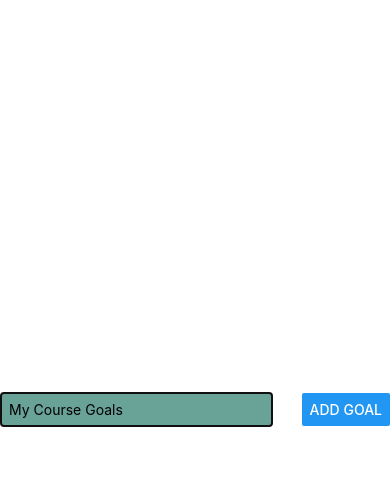
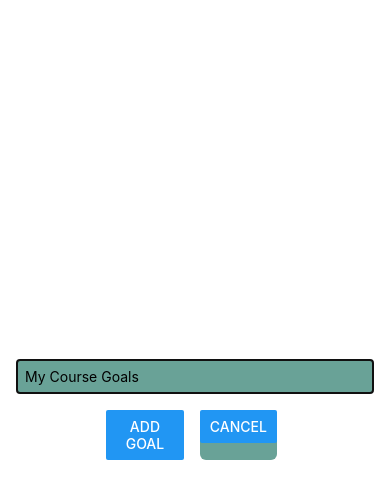
Before and after one commit to samlee088/rn-toDo-List, a React Native app: screen / in a window 390 px wide. Both pictures are taken after a click on the button "ADD NEW GOAL". Shown: the top 498 px of the page. Built offline with nearby package versions, Linux system fonts and the light colour scheme.

Commit message:
styling of modal buttons and layout

```diff
--- a/components/GoalInput.js
+++ b/components/GoalInput.js
@@ -24,11 +24,16 @@ function GoalInput(props) {
                 onChangeText = {goalInputHandler}
                 value = {enteredGoalText}
                 />
-                <View >
-                    <Button
+                <View style = {styles.buttonContainer} >
+                    <View style = {styles.button}>
+                        <Button
                         title = 'Add Goal'
                         onPress = {addGoalHandler}
-                    />
+                        />
+                    </View>
+                    <View style = {styles.button}>
+                        <Button title = 'Cancel' />
+                    </View>
                 </View>
             </View>
         </Modal>
@@ -42,22 +47,33 @@ const styles = StyleSheet.create({
 
     inputContainer: {
       flex: 1,
-      flexDirection: 'row',
-      justifyContent: 'space-between',
+      flexDirection: 'column',
+      justifyContent: 'center',
       alignItems: 'center',
       marginBottom: 24,
       borderBottomWidth: 1,
       borderBottomColor: '#cccccc',
+      padding: 16,
 
     },
     textInput: {
       borderWidth: 1,
       borderColor: '#cccccc',
       backgroundColor: '#69A297',
-      width: '70%',
-      marginRight: 8,
+      width: '100%',
       padding: 8
     },
+    buttonContainer: {
+        flexDirection: 'row',
+        marginTop: 16,
 
+    },
+    button: {
+        width: '40%',
+        marginHorizontal: 8,
+        backgroundColor: '#69A297',
+        borderRadius: 6,
+
+    },
 
   });
```
